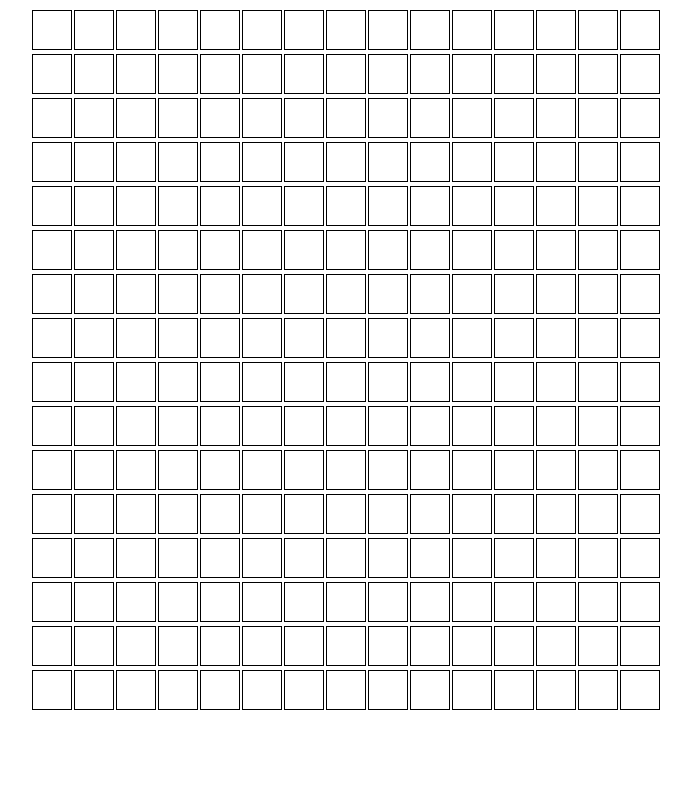
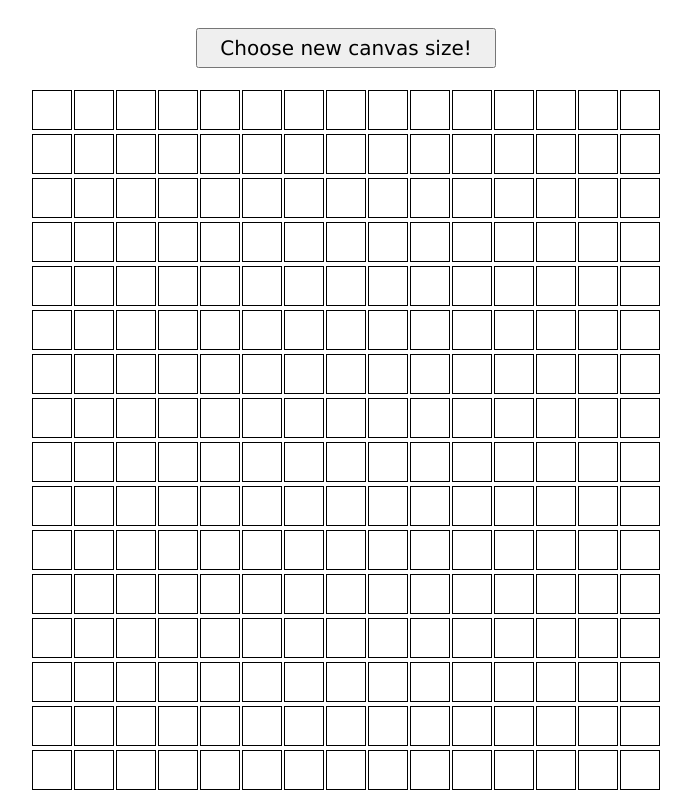
Before and after one commit to Stefano-Frigo-Professional/etch-a-sketch, a plain HTML site: page index.html in a window 1280 px wide. Shown: the whole page, without its empty margins (294-985 px from the left). Drawn offline with Linux system fonts and the light colour scheme.

Commit message:
Add new canvas size button
Also format the body with flex

```diff
--- a/index.html
+++ b/index.html
@@ -9,8 +9,8 @@
     <link rel = "stylesheet" href = "styles.css">
 </head>
 <body>
+    <button class = "selection">Choose new canvas size!</button>
     <div class = "container">
-
     </div>
 </body>
 </html>
--- a/script.js
+++ b/script.js
@@ -6,7 +6,7 @@ for(let i = 0; i<257; i++){
 }
 
 function changeColour(e) {
-    e.target.style.borderColor = "red";
+    e.target.classList.add("red-square");
 }
 
 const containerDivs = document.querySelectorAll(".container div");
--- a/styles.css
+++ b/styles.css
@@ -1,5 +1,19 @@
 * {
     box-sizing: border-box;
+}
+
+body {
+    display: flex;
+    flex-direction: column;
+    align-items: center;
+}
+
+button.selection {
+    width:300px;
+    height:40px;
+    margin:20px;
+    font-family:Verdana, Geneva, Tahoma, sans-serif;
+    font-size: 20px;
 }
 
 .container {
@@ -21,3 +35,7 @@
     border:0;
     height: 0;
 }
+
+.container div.red-square {
+    border-color: red;
+}
```
